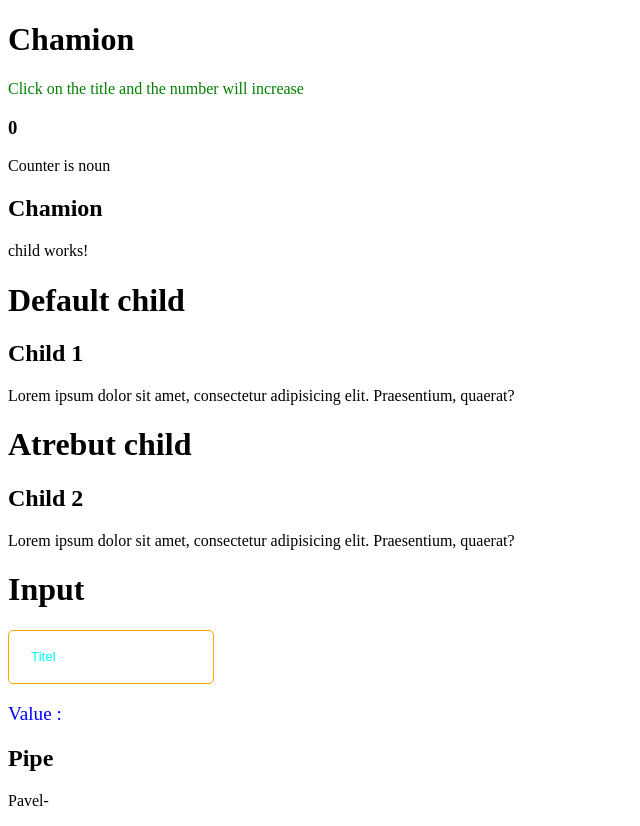
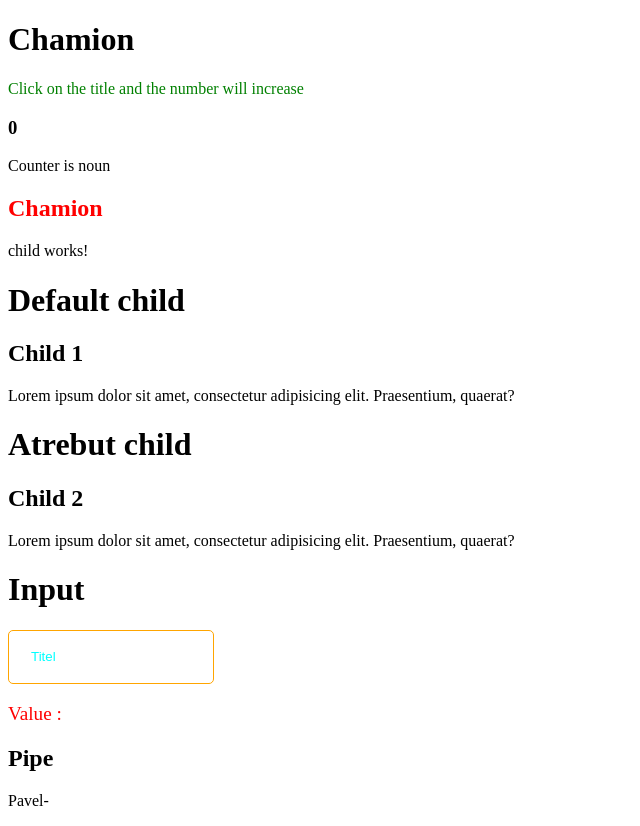
Before and after one commit to fantomkis/angular_alex, an Angular app: page / in a window 1280 px wide. Shown: the whole page, without its empty margins (0-640 px from the left). Built offline with nearby package versions, Linux system fonts and the light colour scheme.

Commit message:
directive

```diff
--- a/src/app/app.module.ts
+++ b/src/app/app.module.ts
@@ -9,6 +9,7 @@ import { ValueComponent } from './value/value.component';
 import { FormsModule } from '@angular/forms';
 import { DeficePipe } from './pipes/defice.pipe';
 import { PipeTitelComponent } from './pipe-titel/pipe-titel.component';
+import { ColorDirective } from './directive/color.directive';
 @NgModule({
   exports: [NumberComponent],
   declarations: [
@@ -19,6 +20,7 @@ import { PipeTitelComponent } from './pipe-titel/pipe-titel.component';
     ValueComponent,
     DeficePipe,
     PipeTitelComponent,
+    ColorDirective
 
 
   ],
--- a/src/app/directive/color.directive.ts
+++ b/src/app/directive/color.directive.ts
@@ -0,0 +1,13 @@
+
+import { Directive, ElementRef, Renderer2 } from "@angular/core";
+
+@Directive({
+    selector:'[appColor]'
+})
+export class ColorDirective{
+    constructor(private el: ElementRef, private r: Renderer2) {
+        // this.r.setStyle(this.el.nativeElement,  style: 'color', value: 'red', )
+        el.nativeElement.style.color = 'red'
+    }
+
+}
--- a/src/app/title/title.component.html
+++ b/src/app/title/title.component.html
@@ -1,4 +1,4 @@
 <!-- <p>Напиши заголовок і натисни ентер</p>
 <input class="input" type="text" (keyup.enter)="onInput($event)" placeholder="Напиши" > -->
 
-<h2>{{title}}</h2>
+<h2 appColor>{{title}}</h2>
--- a/src/app/value/value.component.html
+++ b/src/app/value/value.component.html
@@ -2,4 +2,4 @@
 
 <input [(ngModel)]="title" type="text" required placeholder="Titel" class="input">
 
-<p class="value">Value : {{title}}</p>
+<p appColor class="value">Value : {{title}}</p>
```
